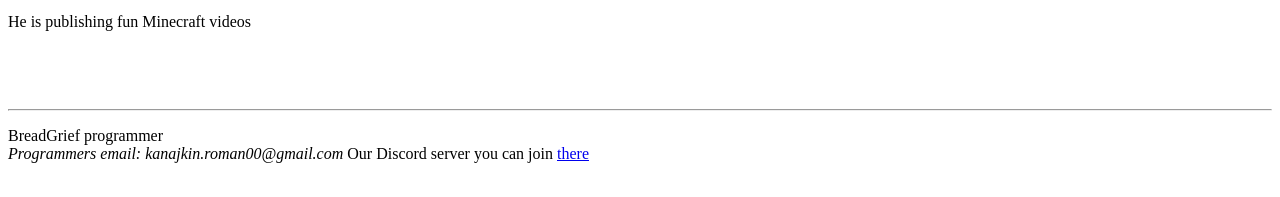
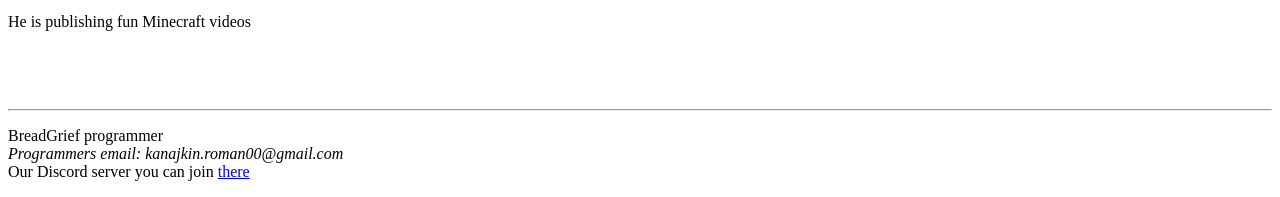
Before and after one commit to breadgrief/breadgrief.github.io, a plain HTML site: page index.html in a window 1280 px wide. Shown: the part 607-804 px from the top of the page. Drawn offline with Linux system fonts and the light colour scheme.

Commit message:
Update index.html

```diff
--- a/index.html
+++ b/index.html
@@ -30,7 +30,7 @@
     <hr>
     <footer>
       <p>BreadGrief programmer<br>
-      <i>Programmers email: kanajkin.roman00@gmail.com</i>
+      <i>Programmers email: kanajkin.roman00@gmail.com</i><br>
       Our Discord server you can join <a href=https://discord.gg/6CE2HkpAxA>there</a></p>
     </footer>
   </body>
```
